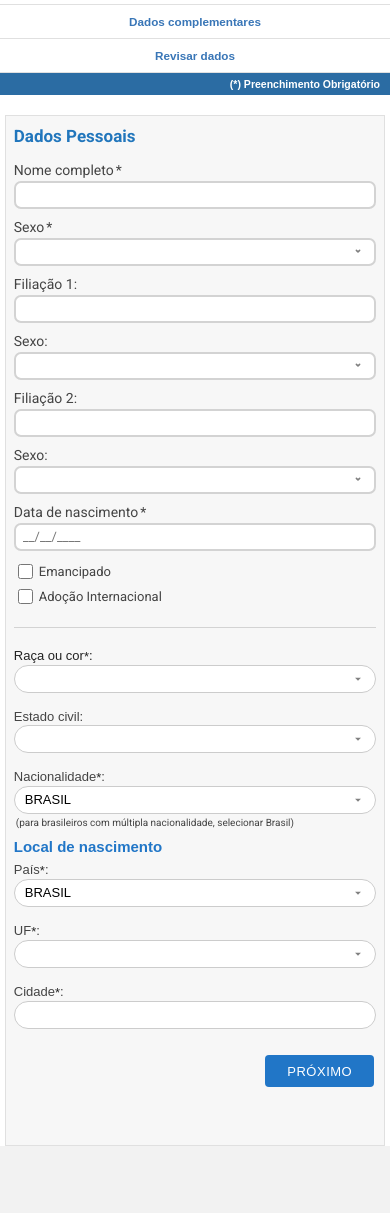
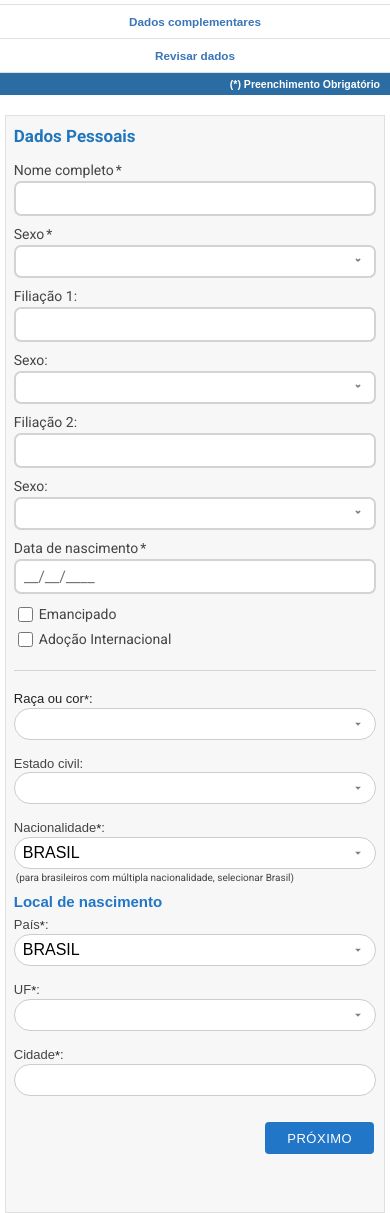
Before and after one commit to Solutionsforce/PassPF, a Flask app: page /nova-solicitacao in a window 390 px wide. Shown: the part 333-1546 px from the top of the page. Before the commit the page ends 1479 px from the top, so only its background shows below. Run offline with Flask 3, Linux system fonts and the light colour scheme.

Commit message:
Prevent mobile screen zoom and layout shifts when keyboard appears
Update viewport meta tag in base.html to disable scaling and adjust form element styles in style.css to prevent layout disruption on mobile devices.

Replit-Commit-Author: Agent
Replit-Commit-Session-Id: 2f1d9dde-6280-4dd7-be92-213d7a001ec0
Replit-Commit-Checkpoint-Type: full_checkpoint
Replit-Commit-Event-Id: 3b533bba-df52-4039-a773-62e920595404
Replit-Commit-Screenshot-Url: https://storage.googleapis.com/screenshot-production-us-central1/c69ae46c-7eaa-4d13-905b-498ffecf424b/2f1d9dde-6280-4dd7-be92-213d7a001ec0/5ZJ4GuM

```diff
--- a/static/css/style.css
+++ b/static/css/style.css
@@ -705,13 +705,22 @@ body {
         font-size: 14px;
     }
     .form-input,
-    .form-select {
-        font-size: 13px;
-        padding: 4px 7px;
-        height: 28px;
+    .form-select,
+    .form-input-complement,
+    .form-select-complement,
+    .form-input-doc,
+    .form-select-doc,
+    input[type="text"],
+    input[type="email"],
+    input[type="tel"],
+    select {
+        font-size: 16px !important;
+        padding: 6px 8px;
+        height: auto;
+        min-height: 32px;
     }
     .form-checkbox-group {
-        font-size: 13px;
+        font-size: 14px;
     }
     .form-checkbox {
         width: 15px;
--- a/templates/base.html
+++ b/templates/base.html
@@ -2,7 +2,7 @@
 <html lang="pt-BR">
 <head>
     <meta charset="utf-8">
-    <meta name="viewport" content="width=device-width, initial-scale=1.0">
+    <meta name="viewport" content="width=device-width, initial-scale=1.0, maximum-scale=1.0, user-scalable=no">
     <title>{% block title %}Divisão de passaporte{% endblock %}</title>
     <link href="https://fonts.googleapis.com/css?family=Roboto:300,400,500,700" rel="stylesheet">
     <link href="https://cdnjs.cloudflare.com/ajax/libs/font-awesome/5.15.3/css/all.min.css" rel="stylesheet">
```
